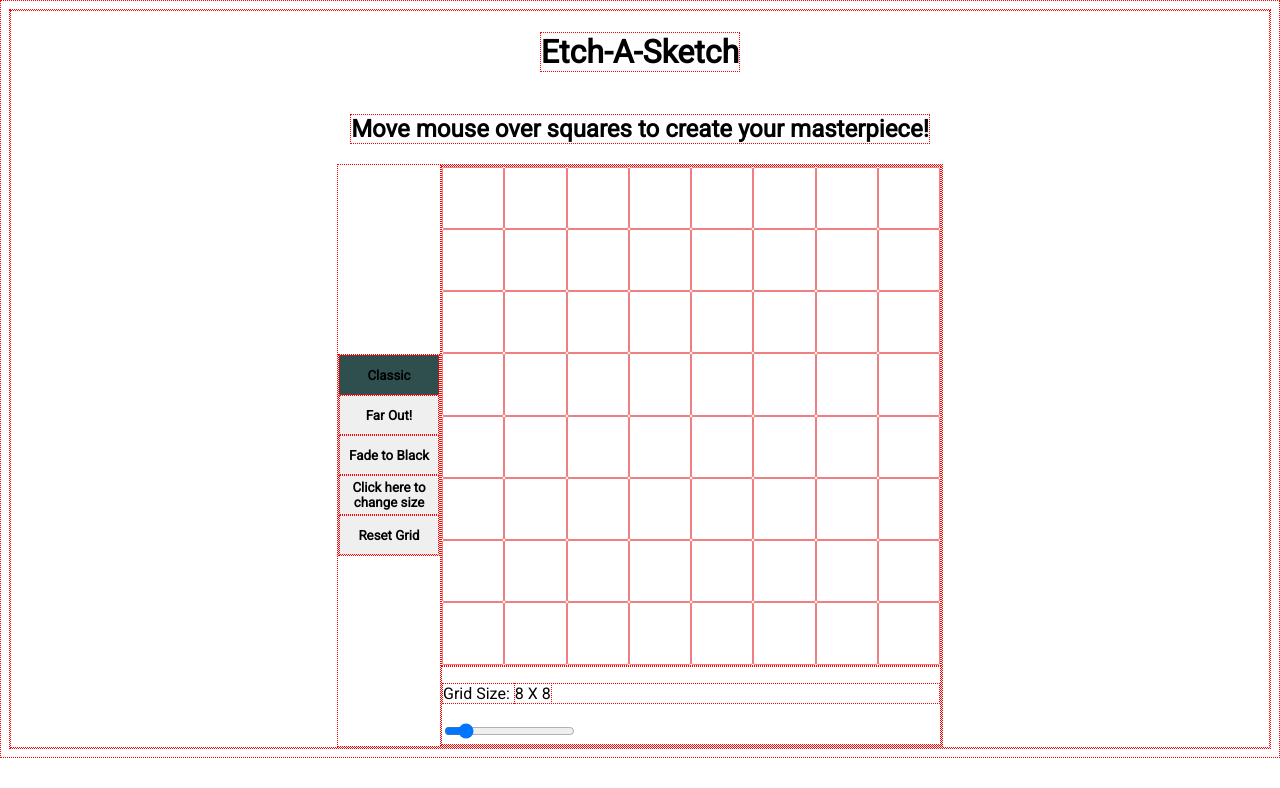
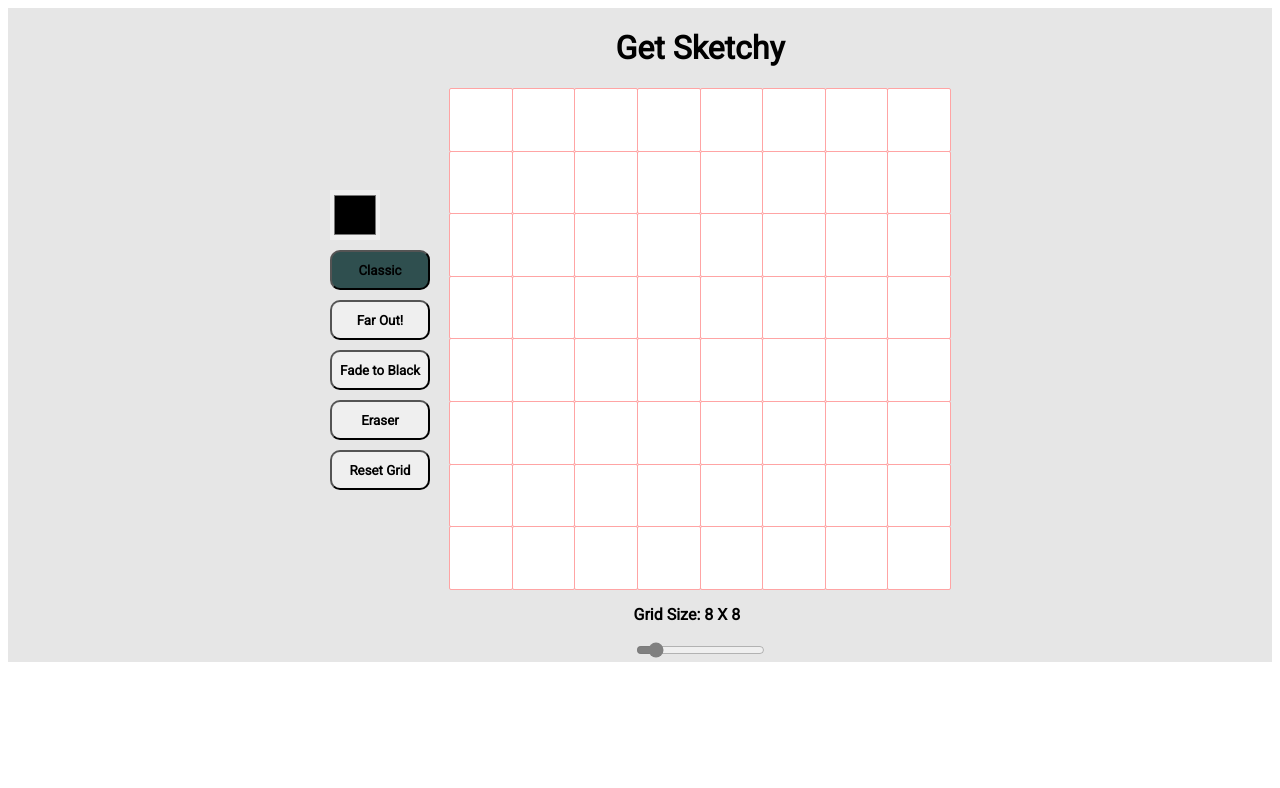
Before and after one commit to JuniorJr4/Etch-A-Sketch, a plain HTML site: page index.html in a window 1280 px wide. Drawn offline with Linux system fonts and the light colour scheme.

Commit message:
Finish functional, add color pickker. add basic styles

```diff
--- a/index.html
+++ b/index.html
@@ -12,14 +12,14 @@
 
 <body>
     <div class="hero">
-        <h1 class="headline">Etch-A-Sketch</h1>
-        <h2 class="how">Move mouse over squares to create your masterpiece!</h2>
+        <h1 class="headline">Get Sketchy</h1>
         <div class="mid">
             <div class="side-buttons">
+                <input class="select-color" type="color" value="#000000"/>
                 <button class="basicBtn active">Classic</button>
                 <button class="rainbowBtn">Far Out!</button>
                 <button class="opacityBtn">Fade to Black</button>
-                <button class="size" onclick="reSizeGrid()">Click here to change size</button>
+                <button class="eraserBtn">Eraser</button>
                 <button class="resetBtn">Reset Grid</button>
             </div>
             <div class="center">
--- a/script.js
+++ b/script.js
@@ -3,21 +3,24 @@ const DEFAULT_COLOR = 'black';
 const DEFAULT_COLOR_MODE = 'basic';
 
 let activeColorMode = DEFAULT_COLOR_MODE;
-let activeColor = DEFAULT_COLOR;
+let currentColor = DEFAULT_COLOR;
 
 const gridContainer = document.querySelector('.grid-container');
+const selectColor = document.querySelector('.select-color');
 const basicBtn = document.querySelector('.basicBtn')
 const rainbowBtn = document.querySelector('.rainbowBtn');
 const opacityBtn = document.querySelector('.opacityBtn');
+const eraserBtn = document.querySelector('.eraserBtn');
 const resetBtn = document.querySelector('.resetBtn');
 const slider = document.querySelector(".slider");
 const gridSize = document.querySelector("#current-size");
 gridSize.textContent = slider.value + ' X ' + slider.value;
 
-
+selectColor.oninput = (e) => changeColor(e.target.value);
 basicBtn.onclick = () => setActiveColorMode('basic');
 opacityBtn.onclick = () => setActiveColorMode('opacity');
 rainbowBtn.onclick = () => setActiveColorMode('rainbow');
+eraserBtn.onclick = () => setActiveColorMode('eraser');
 resetBtn.onclick = () => resetGrid();
 slider.onmousemove = (e) => showSize(e.target.value);
 slider.onchange = function () {
@@ -29,11 +32,13 @@ function showSize(value) {
     gridSize.textContent = `${value} X ${value}`;
 }
 
+function changeColor(newColor) {
+    currentColor = newColor;
+}
+
 function setActiveColorMode(newColorMode) {
-    console.log(`act=${activeColorMode}`, `new=${newColorMode}`);
     changeColorMode(newColorMode);
     activeColorMode = newColorMode;
-
 }
 
 function removeGrid() {
@@ -54,28 +59,20 @@ function makeGrid(x) {
 makeGrid(DEFAULT_GRID_SIZE);
 
 
-function reSizeGrid() {
-    let newSize = prompt("How many squares per side do you want? Input a number less than 64.");
-    while (newSize > 64 || newSize == NaN || newSize % 1 != 0) {
-        newSize = prompt("Please enter a whole number less than 65!")
-    } if (newSize === null) {
-        return;
-    } else {
-        removeGrid();
-        makeGrid(newSize);
-    }
-}
 
 function changeColorMode(newMode) {
     basicBtn.classList.remove('active');
     rainbowBtn.classList.remove('active');
     opacityBtn.classList.remove('active');
+    eraserBtn.classList.remove('active');
     if (newMode == 'basic') {
         basicBtn.classList.add('active');
     } else if (newMode == 'rainbow') {
         rainbowBtn.classList.add('active');
     } else if (newMode == 'opacity') {
         opacityBtn.classList.add('active');
+    } else if (newMode == 'eraser') {
+        eraserBtn.classList.add('active');
     }
 }
 
@@ -84,7 +81,9 @@ function changeSquareColor(e) {
         var randomColor = Math.floor(Math.random() * 16777215).toString(16);
         e.target.style.backgroundColor = "#" + randomColor;
     } else if (activeColorMode == 'basic') {
-        e.target.style.backgroundColor = 'black';
+        e.target.style.backgroundColor = currentColor;
+     } else if (activeColorMode == 'eraser') {
+        e.target.style.backgroundColor = '';
     } else if (activeColorMode == 'opacity') {
         if (e.target.style.backgroundColor == '') {
             e.target.style.backgroundColor = "rgb(230, 230, 230)";
--- a/styles.css
+++ b/styles.css
@@ -1,5 +1,4 @@
 * {
-    border: 1px dotted red;
   box-sizing: border-box;
   font-family: 'Roboto';
 }
@@ -8,11 +7,15 @@
   display: grid;
   width: 500px;
   height: 500px;
+  background-color: white;
+  border-collapse: collapse;
+  grid-gap: 1px;
 }
 
-.grid-container > div {
-    border: 1px solid lightcoral;
-    border-radius: 2px;
+.grid-container>div {
+  outline: 1px solid rgb(255, 164, 164);
+  border-radius: 1px;
+
 }
 
 .hero {
@@ -20,25 +23,58 @@
   flex-direction: column;
   justify-content: center;
   align-items: center;
+  background-color: rgb(230, 230, 230);
 }
 
 .mid {
   display: flex;
   align-items: center;
+  gap: 20px;
 }
 
 button {
   font-weight: bold;
-    border-radius: 1px;
+  border-radius: 10px;
   height: 40px;
   width: 100px;
+  transition: 0.3s;
+}
+button:hover {
+  background-color: darkslategray;
 }
 
 .side-buttons {
   display: flex;
   flex-direction: column;
+  gap: 10px;
+  margin-bottom: 70px;
 }
 
 button.active {
   background-color: darkslategray;
 }
+
+p {
+  font-weight: bold;
+}
+
+.center {
+  display: flex;
+  flex-direction: column;
+  justify-content: center;
+  align-items: center;
+}
+
+.slider {
+  accent-color: grey;
+}
+
+.select-color {
+  appearance: none;
+  border-width: 0;
+  height: 50px;
+}
+
+.headline {
+  margin-left: 120px;
+}
```
Lines whose indentation alone changed are shown as unchanged.
